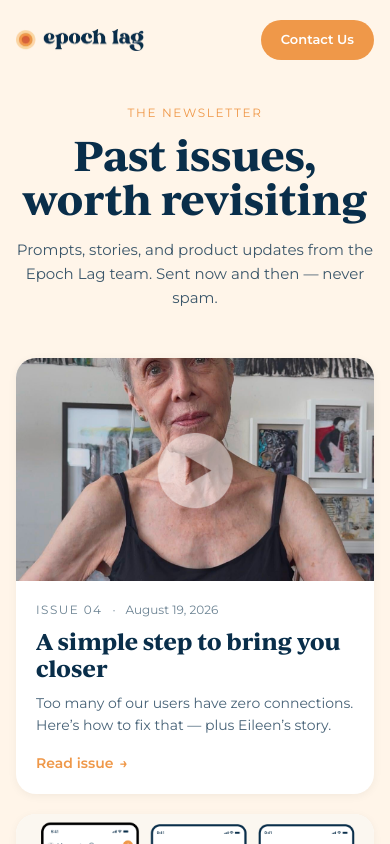
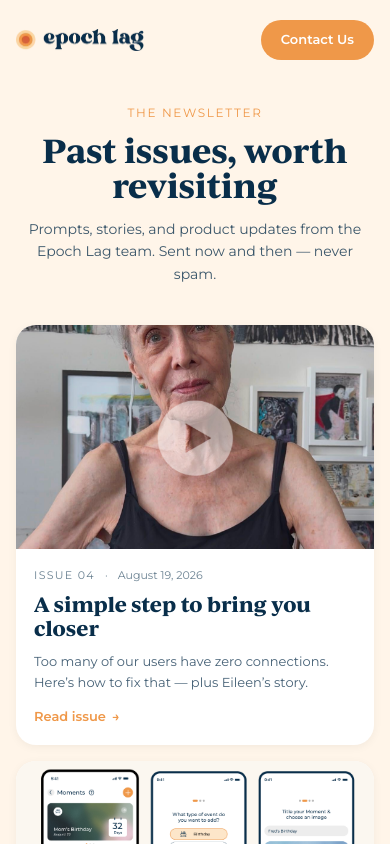
Before and after one commit to sidds4474/EpochLag-WebApp, a Next.js app: page /newsletters in a window 390 px wide. Shown: the top 844 px of the page. Built offline with nearby package versions, Linux system fonts and the light colour scheme.

Commit message:
Tighten mobile spacing on newsletter archive, subscribe CTA, and mail footer

```diff
--- a/src/app/newsletters/ArchiveSubscribeCTA.tsx
+++ b/src/app/newsletters/ArchiveSubscribeCTA.tsx
@@ -42,32 +42,32 @@ const ArchiveSubscribeCTA = ({ source = "archive_footer" }: Props) => {
   }
 
   return (
-    <section className="bg-[#FDE6C9] rounded-[24px] px-[20px] md:px-[40px] py-[36px] md:py-[48px] max-w-[880px] mx-auto text-center">
+    <section className="bg-[#FDE6C9] rounded-[20px] md:rounded-[24px] px-[18px] sm:px-[28px] md:px-[40px] py-[28px] sm:py-[36px] md:py-[48px] max-w-[880px] mx-auto text-center">
       {status === "success" ? (
         <div className="flex flex-col items-center gap-[12px]">
-          <span className="w-[48px] h-[48px] rounded-full bg-primary-orange flex items-center justify-center">
+          <span className="w-[44px] h-[44px] md:w-[48px] md:h-[48px] rounded-full bg-primary-orange flex items-center justify-center">
             <svg width="20" height="16" viewBox="0 0 25 18" fill="none" aria-hidden="true">
               <path d="M1.5 8L9 15.5L23 1.5" stroke="white" strokeWidth="3" strokeLinecap="round" />
             </svg>
           </span>
-          <h2 className="font-ivy font-bold text-primary-blue text-[28px] md:text-[32px] leading-[110%]">
+          <h2 className="font-ivy font-bold text-primary-blue text-[24px] sm:text-[28px] md:text-[32px] leading-[110%]">
             You&rsquo;re on the list
           </h2>
-          <p className="font-montserrat text-primary-blue text-[14px] leading-[160%] max-w-[420px]">
+          <p className="font-montserrat text-primary-blue text-[13px] md:text-[14px] leading-[160%] max-w-[420px]">
             See you in your inbox soon.
           </p>
         </div>
       ) : (
         <>
-          <h2 className="font-ivy font-bold text-primary-blue text-[28px] md:text-[36px] leading-[110%]">
+          <h2 className="font-ivy font-bold text-primary-blue text-[24px] sm:text-[28px] md:text-[36px] leading-[110%]">
             Get the next issue
           </h2>
-          <p className="mt-[10px] font-montserrat text-primary-blue/80 text-[14px] md:text-[15px] leading-[160%] max-w-[520px] mx-auto">
+          <p className="mt-[8px] md:mt-[10px] font-montserrat text-primary-blue/80 text-[13px] md:text-[15px] leading-[160%] max-w-[520px] mx-auto">
             Prompts, stories, and updates delivered now and then — no spam,
             unsubscribe anytime.
           </p>
-          <form onSubmit={handleSubmit} className="mt-[24px] max-w-[560px] mx-auto">
-            <div className="bg-white rounded-full h-[54px] pl-[20px] pr-[6px] flex items-center gap-[8px] shadow-[0_2px_10px_rgba(0,0,0,0.06)]">
+          <form onSubmit={handleSubmit} className="mt-[20px] md:mt-[24px] max-w-[560px] mx-auto">
+            <div className="bg-white rounded-full h-[50px] sm:h-[54px] pl-[14px] sm:pl-[20px] pr-[4px] sm:pr-[6px] flex items-center gap-[6px] sm:gap-[8px] shadow-[0_2px_10px_rgba(0,0,0,0.06)]">
               <input
                 type="email"
                 value={email}
@@ -82,12 +82,12 @@ const ArchiveSubscribeCTA = ({ source = "archive_footer" }: Props) => {
                 autoComplete="email"
                 disabled={status === "submitting"}
                 aria-label="Email address"
-                className="flex-1 min-w-0 bg-transparent outline-none font-montserrat text-[14px] md:text-[15px] text-primary-blue placeholder:text-primary-blue/40 disabled:opacity-50"
+                className="flex-1 min-w-0 bg-transparent outline-none font-montserrat text-[13px] sm:text-[14px] md:text-[15px] text-primary-blue placeholder:text-primary-blue/40 disabled:opacity-50"
               />
               <button
                 type="submit"
                 disabled={status === "submitting"}
-                className="cursor-pointer bg-primary-orange text-white rounded-full h-[42px] px-[22px] md:px-[28px] font-montserrat font-semibold text-[14px] hover:opacity-90 disabled:opacity-60 disabled:cursor-not-allowed transition-opacity"
+                className="cursor-pointer bg-primary-orange text-white rounded-full h-[40px] sm:h-[42px] px-[16px] sm:px-[22px] md:px-[28px] font-montserrat font-semibold text-[13px] sm:text-[14px] hover:opacity-90 disabled:opacity-60 disabled:cursor-not-allowed transition-opacity shrink-0"
               >
                 {status === "submitting" ? "…" : "Subscribe"}
               </button>
--- a/src/app/newsletters/NewsletterMailFooter.tsx
+++ b/src/app/newsletters/NewsletterMailFooter.tsx
@@ -23,42 +23,42 @@ const LinkedInIcon = ({ className }: { className?: string }) => (
 const NewsletterMailFooter = () => {
   return (
     <footer className="w-full bg-primary-blue">
-      <div className="px-[16px] md:px-[24px] lg:px-[64px] 2xl:px-[95px] 6xl:px-[145px] py-[32px] md:py-[44px] flex flex-col md:flex-row items-center md:items-center justify-between gap-[20px] md:gap-[16px]">
+      <div className="px-[16px] md:px-[24px] lg:px-[64px] 2xl:px-[95px] 6xl:px-[145px] py-[24px] sm:py-[32px] md:py-[44px] flex flex-col sm:flex-row items-center justify-between gap-[16px] sm:gap-[16px]">
         <Link href="/" aria-label="Epoch Lag" className="shrink-0">
           {/* eslint-disable-next-line @next/next/no-img-element */}
           <img
             src={LogoLight.src}
             alt="Epoch Lag"
-            className="w-[150px] md:w-[180px] h-auto object-contain"
+            className="w-[130px] sm:w-[150px] md:w-[180px] h-auto object-contain"
           />
         </Link>
-        <div className="flex items-center gap-[12px] text-white">
+        <div className="flex items-center gap-[10px] md:gap-[12px] text-white">
           <a
             href="https://www.instagram.com/epoch_lag"
             target="_blank"
             rel="noopener noreferrer"
             aria-label="Instagram"
-            className="w-[40px] h-[40px] rounded-[8px] border border-white/40 flex items-center justify-center hover:bg-white/10 transition-colors"
+            className="w-[38px] h-[38px] md:w-[40px] md:h-[40px] rounded-[8px] border border-white/40 flex items-center justify-center hover:bg-white/10 transition-colors"
           >
-            <InstagramIcon className="w-[18px] h-[18px]" />
+            <InstagramIcon className="w-[17px] h-[17px] md:w-[18px] md:h-[18px]" />
           </a>
           <a
             href="https://www.linkedin.com/company/epoch-lag/"
             target="_blank"
             rel="noopener noreferrer"
             aria-label="LinkedIn"
-            className="w-[40px] h-[40px] rounded-[8px] border border-white/40 flex items-center justify-center hover:bg-white/10 transition-colors"
+            className="w-[38px] h-[38px] md:w-[40px] md:h-[40px] rounded-[8px] border border-white/40 flex items-center justify-center hover:bg-white/10 transition-colors"
           >
-            <LinkedInIcon className="w-[18px] h-[18px]" />
+            <LinkedInIcon className="w-[17px] h-[17px] md:w-[18px] md:h-[18px]" />
           </a>
           <a
             href="https://www.facebook.com/profile.php?id=61580265058728"
             target="_blank"
             rel="noopener noreferrer"
             aria-label="Facebook"
-            className="w-[40px] h-[40px] rounded-[8px] border border-white/40 flex items-center justify-center hover:bg-white/10 transition-colors"
+            className="w-[38px] h-[38px] md:w-[40px] md:h-[40px] rounded-[8px] border border-white/40 flex items-center justify-center hover:bg-white/10 transition-colors"
           >
-            <FacebookIcon className="w-[18px] h-[18px]" />
+            <FacebookIcon className="w-[17px] h-[17px] md:w-[18px] md:h-[18px]" />
           </a>
         </div>
       </div>
--- a/src/app/newsletters/page.tsx
+++ b/src/app/newsletters/page.tsx
@@ -20,16 +20,16 @@ export default function NewsletterArchivePage() {
           <p className="font-montserrat uppercase tracking-[0.14em] text-primary-orange text-[12px] md:text-[13px]">
             The Newsletter
           </p>
-          <h1 className="mt-[12px] font-ivy font-bold text-primary-blue text-[40px] md:text-[56px] lg:text-[64px] leading-[110%]">
+          <h1 className="mt-[12px] font-ivy font-bold text-primary-blue text-[32px] sm:text-[40px] md:text-[56px] lg:text-[64px] leading-[110%]">
             Past issues, worth revisiting
           </h1>
-          <p className="mt-[16px] font-montserrat text-primary-blue/80 text-[15px] md:text-[16px] leading-[160%] max-w-[620px] mx-auto">
+          <p className="mt-[14px] md:mt-[16px] font-montserrat text-primary-blue/80 text-[14px] md:text-[16px] leading-[160%] max-w-[620px] mx-auto">
             Prompts, stories, and product updates from the Epoch Lag team.
             Sent now and then — never spam.
           </p>
         </header>
 
-        <section className="mt-[48px] md:mt-[64px] max-w-[1120px] mx-auto grid grid-cols-1 md:grid-cols-2 lg:grid-cols-3 gap-[20px] md:gap-[24px]">
+        <section className="mt-[40px] md:mt-[64px] max-w-[1120px] mx-auto grid grid-cols-1 sm:grid-cols-2 lg:grid-cols-3 gap-[16px] md:gap-[24px]">
           {ARCHIVE.map((issue) => (
             <Link
               key={issue.slug}
@@ -45,21 +45,21 @@ export default function NewsletterArchivePage() {
                   loading="lazy"
                 />
               </div>
-              <div className="p-[20px] md:p-[24px]">
-                <div className="flex items-center gap-[10px] text-primary-blue/60 font-montserrat text-[12px]">
+              <div className="p-[18px] sm:p-[20px] md:p-[24px]">
+                <div className="flex flex-wrap items-center gap-x-[10px] gap-y-[2px] text-primary-blue/60 font-montserrat text-[11px] md:text-[12px]">
                   <span className="uppercase tracking-[0.12em]">
                     Issue {String(issue.number).padStart(2, "0")}
                   </span>
                   <span aria-hidden="true">·</span>
                   <time dateTime={issue.dateISO}>{issue.date}</time>
                 </div>
-                <h2 className="mt-[10px] font-ivy font-bold text-primary-blue text-[22px] md:text-[24px] leading-[120%]">
+                <h2 className="mt-[10px] font-ivy font-bold text-primary-blue text-[20px] sm:text-[22px] md:text-[24px] leading-[120%]">
                   {issue.title}
                 </h2>
-                <p className="mt-[10px] font-montserrat text-primary-blue/75 text-[14px] leading-[160%]">
+                <p className="mt-[10px] font-montserrat text-primary-blue/75 text-[13px] md:text-[14px] leading-[160%]">
                   {issue.teaser}
                 </p>
-                <span className="mt-[16px] inline-flex items-center gap-[6px] font-montserrat font-semibold text-primary-orange text-[14px] group-hover:gap-[10px] transition-all">
+                <span className="mt-[14px] md:mt-[16px] inline-flex items-center gap-[6px] font-montserrat font-semibold text-primary-orange text-[13px] md:text-[14px] group-hover:gap-[10px] transition-all">
                   Read issue
                   <span aria-hidden="true">→</span>
                 </span>
@@ -68,7 +68,7 @@ export default function NewsletterArchivePage() {
           ))}
         </section>
 
-        <div className="mt-[64px] md:mt-[96px]">
+        <div className="mt-[48px] md:mt-[96px]">
           <ArchiveSubscribeCTA />
         </div>
       </main>
```
